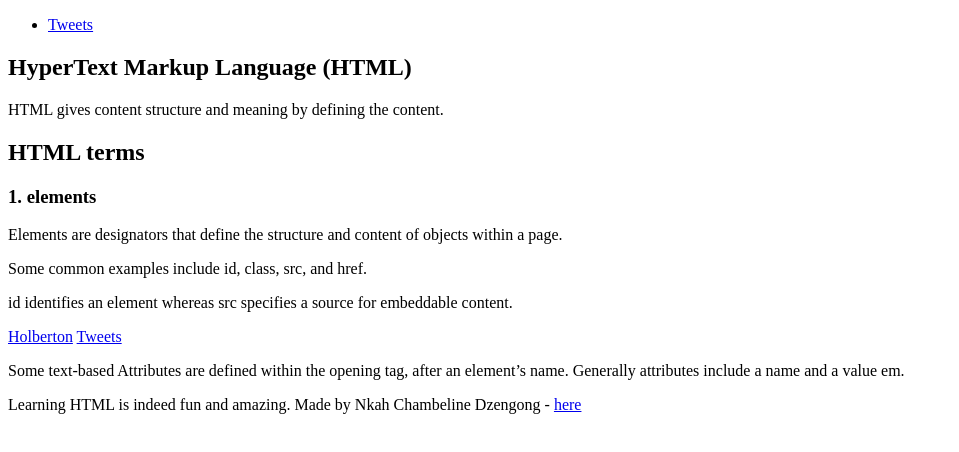
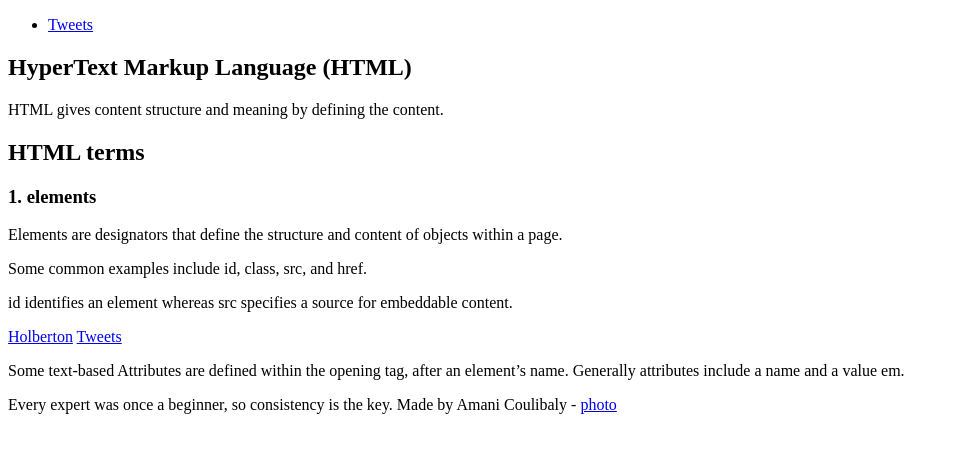
Before and after one commit to LYCE899/alu-web-development, a plain HTML site: page html_basic/index.html in a window 1280 px wide. Shown: the whole page, without its empty margins (0-959 px from the left). Drawn offline with Linux system fonts and the light colour scheme.

Commit message:
Update index.html

```diff
--- a/html_basic/index.html
+++ b/html_basic/index.html
@@ -26,6 +26,6 @@
                 <p>Some text-based Attributes are defined within the opening tag, after an element’s name. Generally attributes include a name and a value em.</p>
             </aside>
         </main>
-        <footer><p>Learning HTML is indeed fun and amazing. Made by Nkah Chambeline Dzengong - <a href="https://drive.google.com/drive/folders/1hH0JQZaBkGmZd_IzfwsIZTEv7qF3PaxN?usp=share_link" target="_blank">here</a></p></footer>
+        <footer><p>Every expert was once a beginner, so consistency is the key. Made by Amani Coulibaly - <a href="httpC:\Users\Hp\OneDrive\Pictures\Camera Roll\Annotation 2022-05-19 054541.png">photo</a></p></footer>
     </body>
 </html>
```
